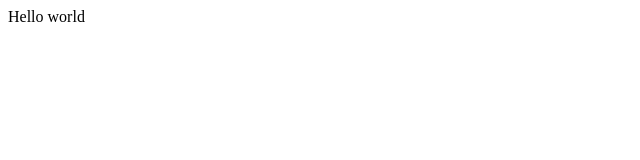
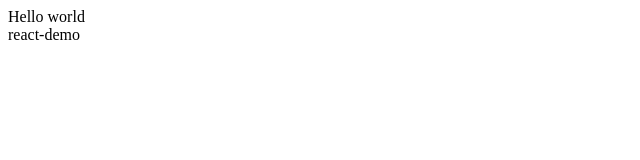
Before and after one commit to bamboo90/react, a plain HTML site: page index.html in a window 1280 px wide. Shown: the full height of the page, 0-640 px from the left. Drawn offline with Linux system fonts and the light colour scheme.

Commit message:
reactdemo

```diff
--- a/index.html
+++ b/index.html
@@ -6,5 +6,8 @@
 </head>
 <body>
 Hello world
+<div>
+    react-demo
+</div>
 </body>
 </html>
```
